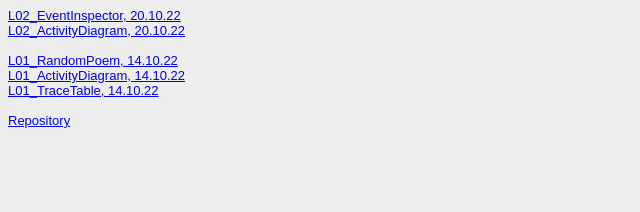
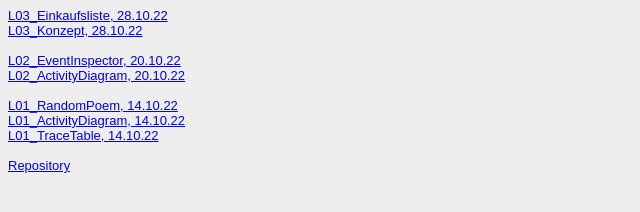
Before and after one commit to henning28/EIA2_WiSe22, a plain HTML site: page steckbrief.htm in a window 1280 px wide. Shown: the whole page, without its empty margins (0-640 px from the left). Drawn offline with Linux system fonts and the light colour scheme.

Commit message:
ADD: L03

```diff
--- a/steckbrief.htm
+++ b/steckbrief.htm
@@ -13,6 +13,9 @@ body {
 </head>
 <body>
 	<!-- Hier die Links zu den gelösten Aufgaben einstellen, aktuelle oben, alte stehen lassen! Format: Aufgabenbezeichnung, Datum -->
+	<a href="https://henning28.github.io/EIA2_WiSe22/L03_FormElements/L03_Einkaufsliste_Formular/EinkaufslisteFormular.html" target="_blank">L03_Einkaufsliste, 28.10.22</a> <br>
+	<a href="https://henning28.github.io/EIA2_WiSe22/L03_FormElements/L03_Einkaufsliste_Formular/L03_Konzept.pdf" target="_blank">L03_Konzept, 28.10.22</a> <br> <br>
+
 	<a href="https://henning28.github.io/EIA2_WiSe22/L02_Events/L02_EventInspector/EventInspector.html" target="_blank">L02_EventInspector, 20.10.22</a> <br>
 	<a href="https://henning28.github.io/EIA2_WiSe22/L02_Events/L02_EventInspector/EventInspectorActivityDiagram.png" target="_blank">L02_ActivityDiagram, 20.10.22</a> <br> <br>
 
```
Also changed, not shown: 1 other file.
